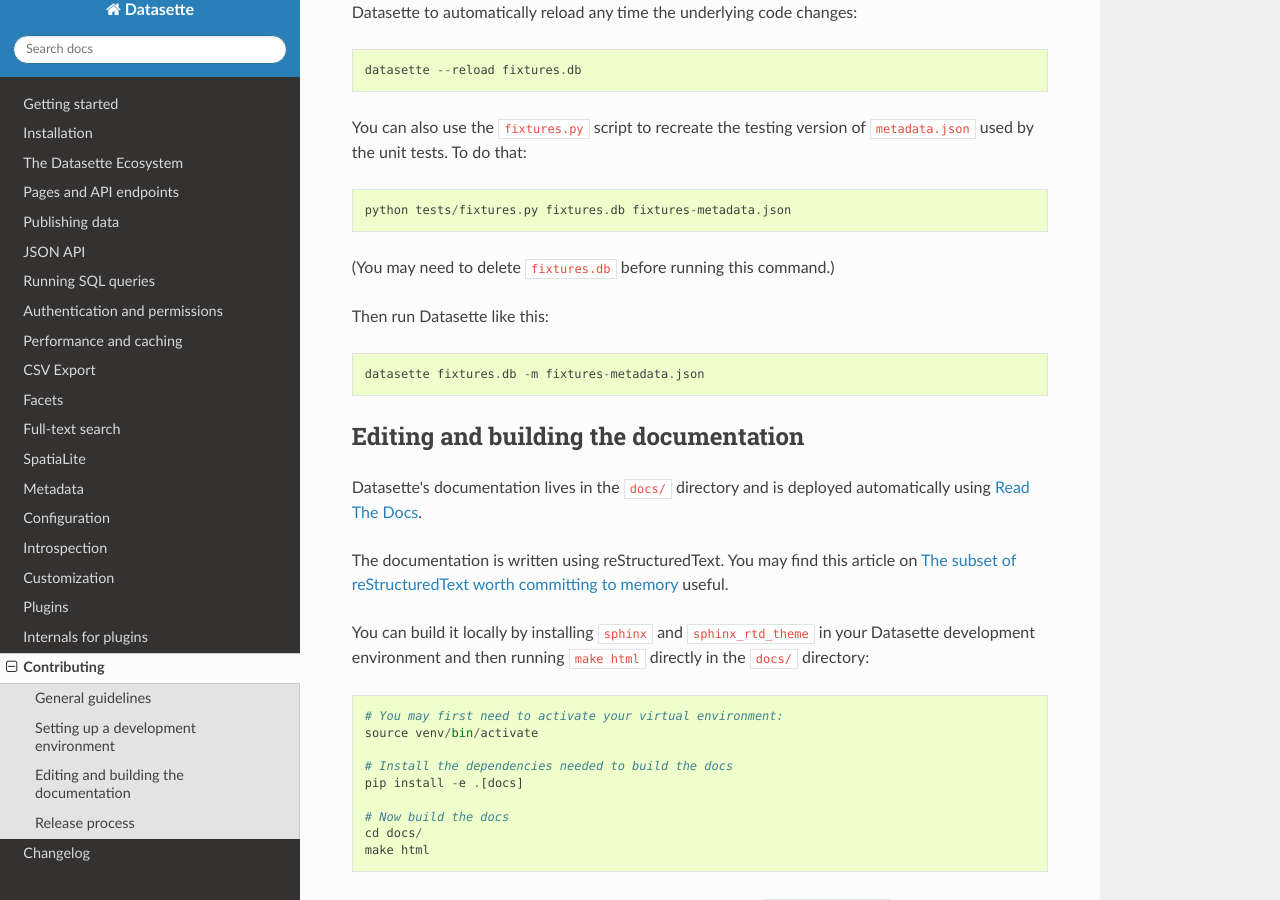
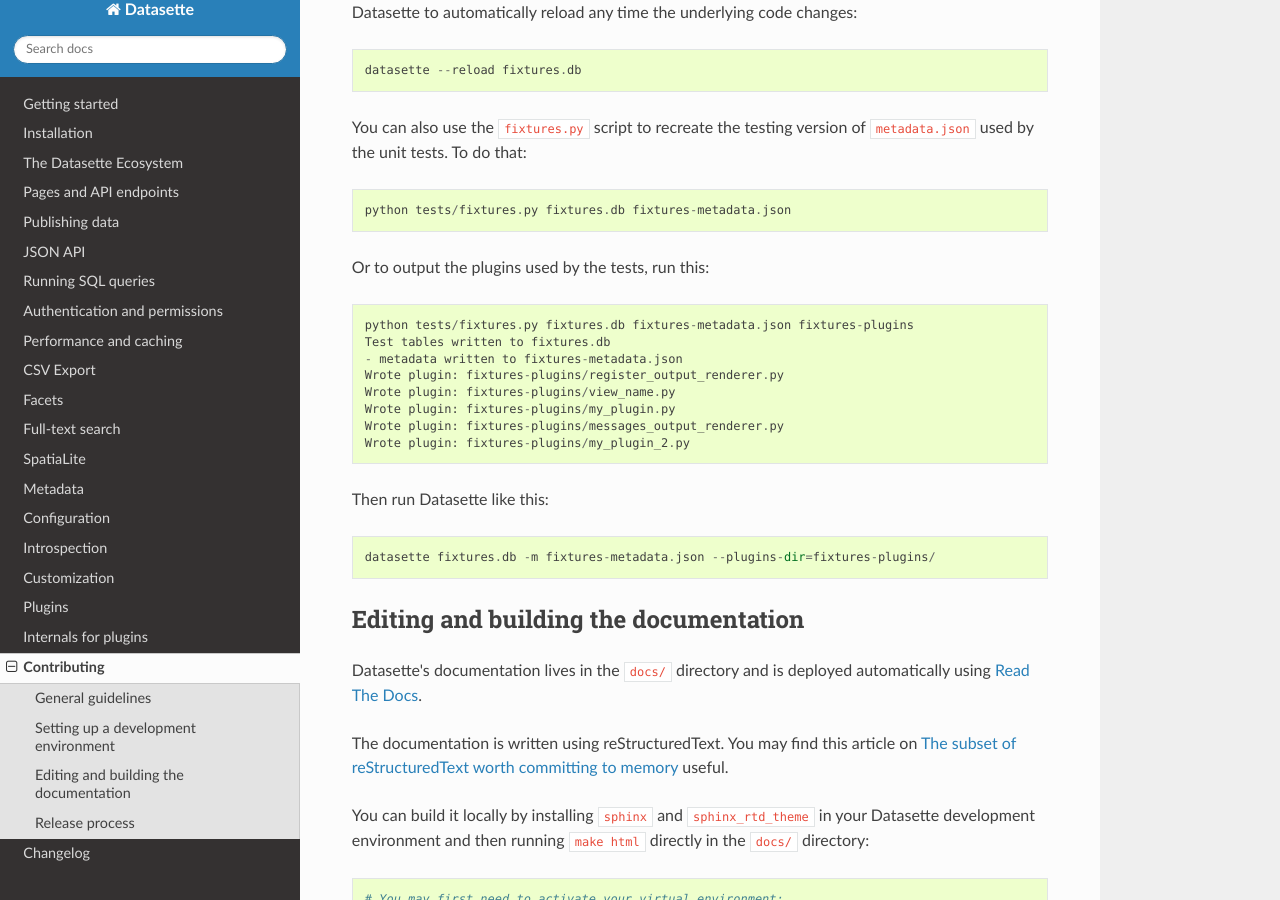
Before and after one commit to simonw/datasette, a Sphinx documentation site: the page built from docs/contributing.rst, in a window 1280 px wide and 900 px high, scrolled down 1883 px. Built offline with Sphinx 7.4.7 and the Read the Docs theme 2.0.0, drawn with Linux system fonts in a browser that asks for light colours.

Commit message:
Fixed tests/fixtures.py, closes #804

```diff
--- a/docs/contributing.rst
+++ b/docs/contributing.rst
@@ -70,11 +70,20 @@
 
     python tests/fixtures.py fixtures.db fixtures-metadata.json
 
-(You may need to delete ``fixtures.db`` before running this command.)
+Or to output the plugins used by the tests, run this::
+
+    python tests/fixtures.py fixtures.db fixtures-metadata.json fixtures-plugins
+    Test tables written to fixtures.db
+    - metadata written to fixtures-metadata.json
+    Wrote plugin: fixtures-plugins/register_output_renderer.py
+    Wrote plugin: fixtures-plugins/view_name.py
+    Wrote plugin: fixtures-plugins/my_plugin.py
+    Wrote plugin: fixtures-plugins/messages_output_renderer.py
+    Wrote plugin: fixtures-plugins/my_plugin_2.py
 
 Then run Datasette like this::
 
-    datasette fixtures.db -m fixtures-metadata.json
+    datasette fixtures.db -m fixtures-metadata.json --plugins-dir=fixtures-plugins/
 
 .. _contributing_documentation:
 
```
Also changed, not shown: 1 other file.
